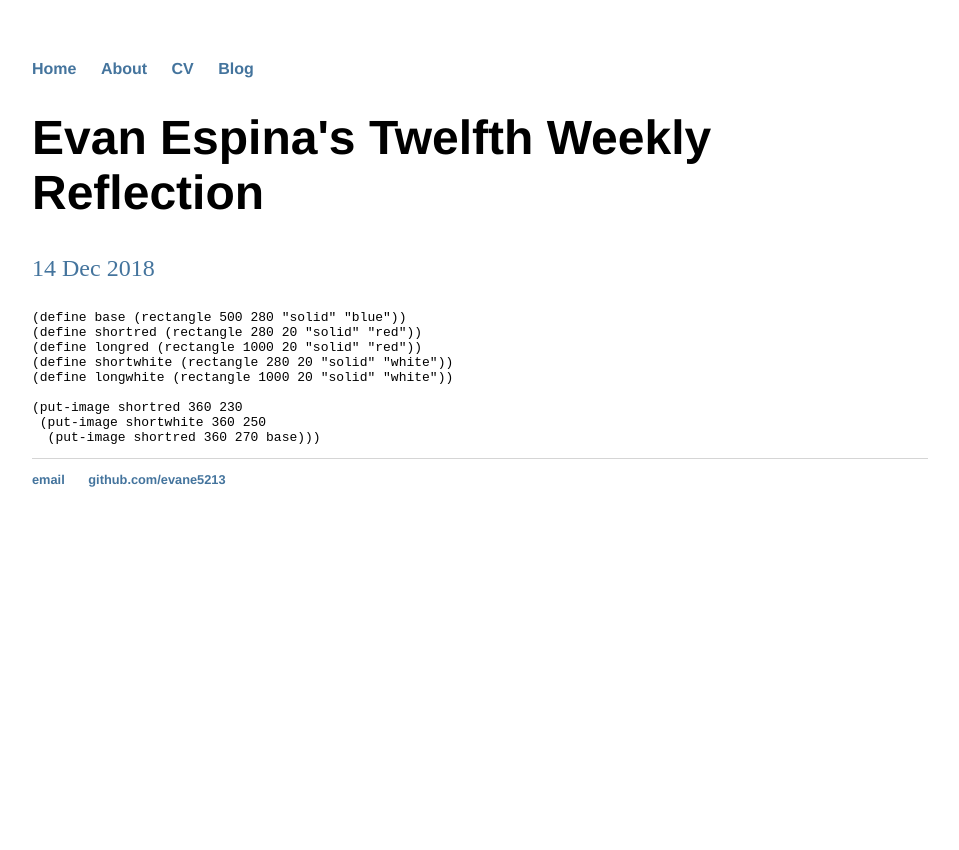
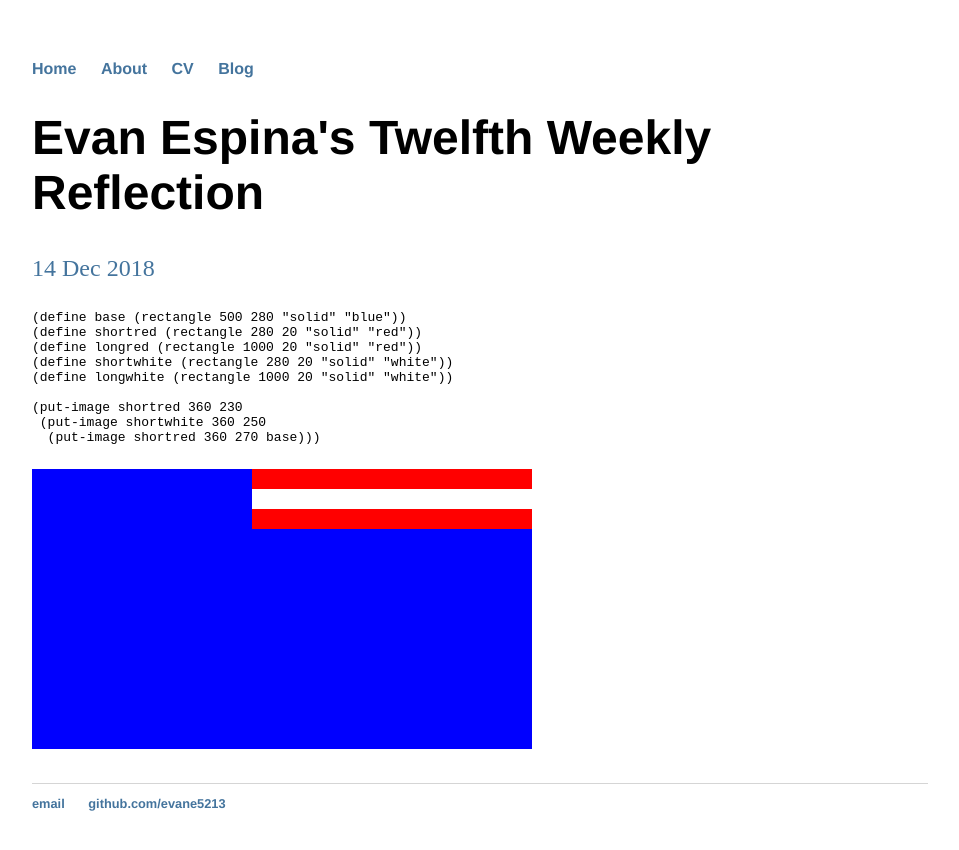
Before and after one commit to evane5213/evane5213.github.io, a Jekyll site: the page built from _posts/2018-12-14-weekly-reflection-site-12.md, in a window 1280 px wide. Shown: the top 850 px of the page, without its empty margins (160-1119 px from the left). Built offline with Jekyll 4.4.1, drawn with Linux system fonts in a browser that asks for light colours.

Commit message:
Update 2018-12-14-weekly-reflection-site-12.md

````diff
--- a/_posts/2018-12-14-weekly-reflection-site-12.md
+++ b/_posts/2018-12-14-weekly-reflection-site-12.md
@@ -15,3 +15,4 @@ date: 2018-12-14
  (put-image shortwhite 360 250
   (put-image shortred 360 270 base)))
 ```
+![download](/images/FlagV2.png)
````
